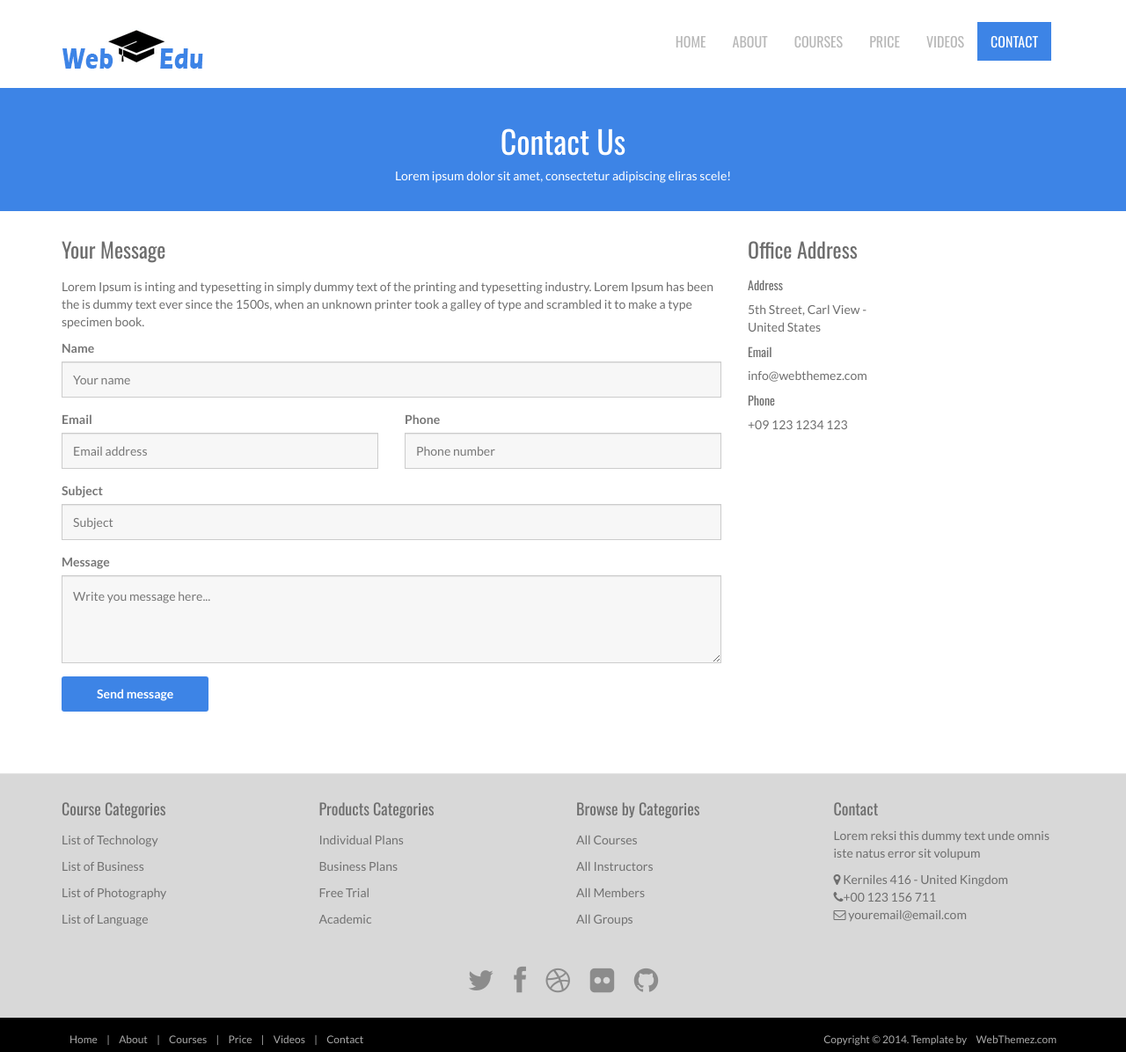
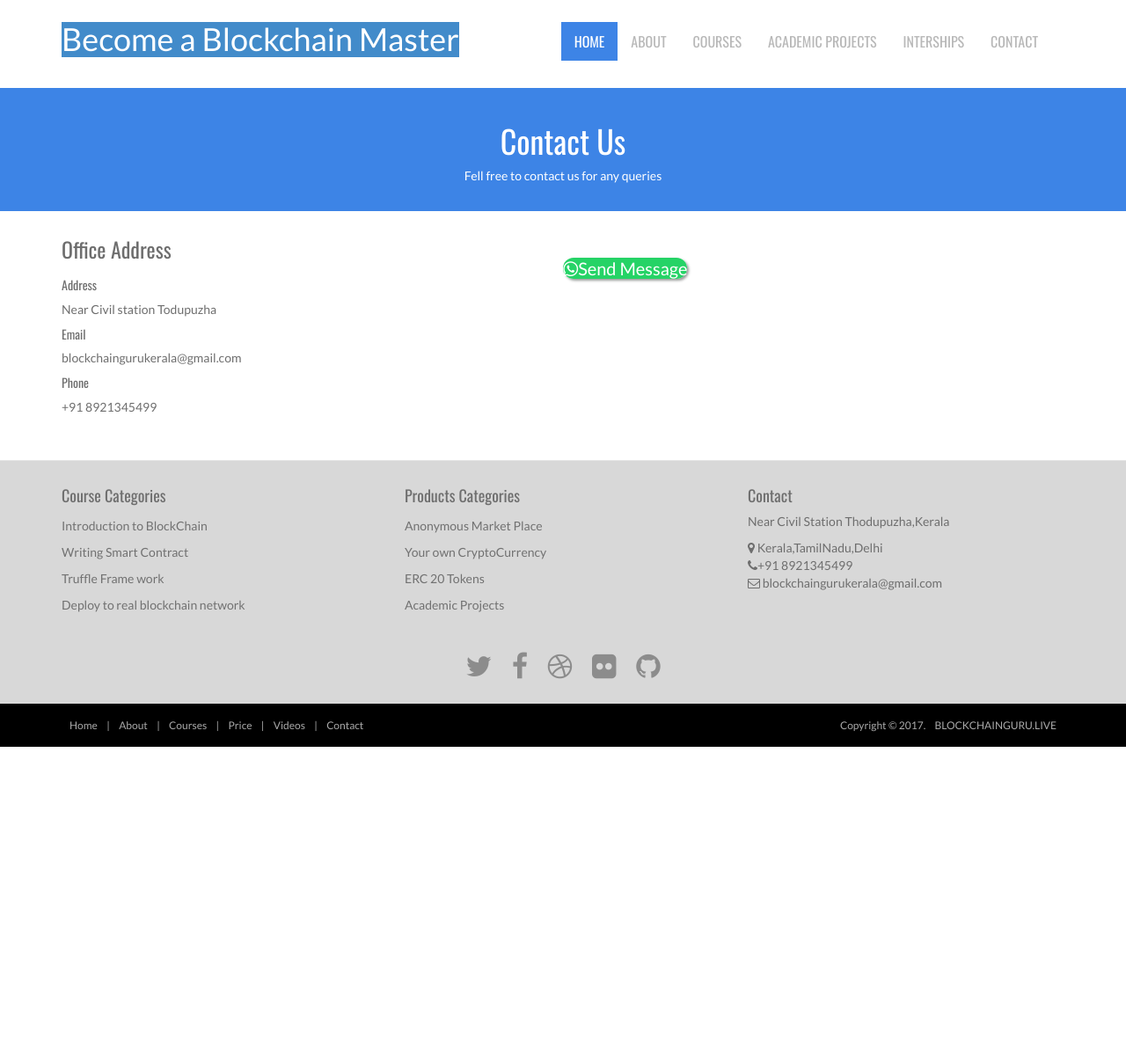
Before and after one commit to blockchaingurukerala/blockchainguru, a plain HTML site: page docs/contact.html in a window 1280 px wide. Shown: the whole page at 88% size. After the commit the page ends 849 px from the top, so only its background shows below. Drawn offline with nearby package versions, Linux system fonts and the light colour scheme; some packages are replaced by stand-ins of ours.

Commit message:
contact page

```diff
--- a/docs/assets/css/style.css
+++ b/docs/assets/css/style.css
@@ -1010,3 +1010,21 @@ list-style: none;
 		margin: 8px 0 0;
 	}
 }
+.float{
+	position:sticky;
+	width:60px;
+	height:60px;
+	bottom:40px;
+	right:40px;
+	background-color:#25d366;
+	color:#FFF;
+	border-radius:50px;
+	text-align:center;
+    font-size:20px;
+	box-shadow: 2px 2px 3px #999;
+	z-index:100;
+}
+
+.my-float{
+	margin-top:16px;
+}
--- a/docs/contact.html
+++ b/docs/contact.html
@@ -16,6 +16,7 @@ License URL: http://creativecommons.org/licenses/by/3.0/
 	<link rel="stylesheet" media="screen" href="http://fonts.googleapis.com/css?family=Open+Sans:300,400,700">
 	<link rel="stylesheet" href="assets/css/bootstrap.min.css">
 	<link rel="stylesheet" href="assets/css/font-awesome.min.css">
+	<link rel="stylesheet" href="https://maxcdn.bootstrapcdn.com/font-awesome/4.5.0/css/font-awesome.min.css">
 	<!-- Custom styles for our template -->
 	<link rel="stylesheet" href="assets/css/bootstrap-theme.css" media="screen">
 	<link rel="stylesheet" href="assets/css/style.css">
@@ -32,30 +33,30 @@ License URL: http://creativecommons.org/licenses/by/3.0/
 			<div class="container">
 				<div class="navbar-header">
 			<!-- Button for smallest screens -->
+				  <a  href="index.html" >
+					<p class="bg-primary h1 " style="margin-top:0px;">Become a Blockchain Master</p>
+					</a>
 				  <button type="button" class="navbar-toggle" data-toggle="collapse" data-target=".navbar-collapse"><span class="icon-bar"></span><span class="icon-bar"></span><span class="icon-bar"></span></button>
-				<a class="navbar-brand" href="index.html">
-					<img src="assets/images/logo.png" alt="Techro HTML5 template"></a>
 				</div>
 				<div class="navbar-collapse collapse">
 					<ul class="nav navbar-nav pull-right mainNav">
-					<li><a href="index.html">Home</a></li>
+						<li class="active"><a href="index.html">Home</a></li>
 						<li><a href="about.html">About</a></li>
 						<li><a href="courses.html">Courses</a></li>
-					<li><a href="price.html">Price</a></li>
-					<li><a href="videos.html">Videos</a></li>
+						<li><a href="price.html">Academic Projects</a></li>
+						<li><a href="videos.html">Interships</a></li>
+						<li><a href="contact.html">Contact</a></li>
 
-					<li class="active"><a href="contact.html">Contact</a></li>
 					</ul>
 				</div>
 				<!--/.nav-collapse -->
 			</div>
 		</div>
 		<!-- /.navbar -->
-
 		<header id="head" class="secondary">
             <div class="container">
                     <h1>Contact Us</h1>
-                    <p>Lorem ipsum dolor sit amet, consectetur adipiscing eliras scele!</p>
+                    <p>Fell free to contact us for any queries</p>
                 </div>
     </header>
 
@@ -63,57 +64,29 @@ License URL: http://creativecommons.org/licenses/by/3.0/
 	<!-- container -->
 	<div class="container">
 				<div class="row">
-					<div class="col-md-8">
-						<h3 class="section-title">Your Message</h3>
-						<p>
-						Lorem Ipsum is inting and typesetting in simply dummy text of the printing and typesetting industry. Lorem Ipsum has been the is dummy text ever since the 1500s, when an unknown printer took a galley of type and scrambled it to make a type specimen book.
-						</p>
 
-						<form class="form-light mt-20" role="form">
-							<div class="form-group">
-								<label>Name</label>
-								<input type="text" class="form-control" placeholder="Your name">
-							</div>
-							<div class="row">
 					<div class="col-md-6">
-									<div class="form-group">
-										<label>Email</label>
-										<input type="email" class="form-control" placeholder="Email address">
-									</div>
-								</div>
-								<div class="col-md-6">
-									<div class="form-group">
-										<label>Phone</label>
-										<input type="text" class="form-control" placeholder="Phone number">
-									</div>
-								</div>
-							</div>
-							<div class="form-group">
-								<label>Subject</label>
-								<input type="text" class="form-control" placeholder="Subject">
-							</div>
-							<div class="form-group">
-								<label>Message</label>
-								<textarea class="form-control" id="message" placeholder="Write you message here..." style="height:100px;"></textarea>
-							</div>
-							<button type="submit" class="btn btn-two">Send message</button><p><br/></p>
-						</form>
-					</div>
-					<div class="col-md-4">
 						<div class="row">
 							<div class="col-md-6">
 								<h3 class="section-title">Office Address</h3>
 								<div class="contact-info">
 									<h5>Address</h5>
-									<p>5th Street, Carl View - United States</p>
+									<p>Near Civil station Todupuzha</p>
 
 									<h5>Email</h5>
-									<p>info@webthemez.com</p>
+									<p>blockchaingurukerala@gmail.com</p>
 
 									<h5>Phone</h5>
-									<p>+09 123 1234 123</p>
+									<p>+91 8921345499</p>
 								</div>
 							</div>
+						</div>
+					</div>
+					<div class="col-md-6">
+						<div class="row"><br><br>
+							<a href="https://api.whatsapp.com/send?phone=918921345499&text=pls%20contact%20me" class="float" target="_blank">
+								<i class="fa fa-whatsapp my-float"></i>Send Message
+								</a>
 						</div>
 					</div>
 				</div>
@@ -125,7 +98,7 @@ License URL: http://creativecommons.org/licenses/by/3.0/
 		<div class="container">
    <div class="row">
   <div class="footerbottom">
-    <div class="col-md-3 col-sm-6">
+    <div class="col-md-4 col-sm-6">
       <div class="footerwidget">
         <h4>
           Course Categories
@@ -133,26 +106,26 @@ License URL: http://creativecommons.org/licenses/by/3.0/
         <div class="menu-course">
           <ul class="menu">
             <li><a href="#">
-                List of Technology
+                Introduction to BlockChain
               </a>
             </li>
             <li><a href="#">
-                List of Business
+                Writing Smart Contract
               </a>
             </li>
             <li><a href="#">
-                List of Photography
+                Truffle Frame work
               </a>
             </li>
             <li><a href="#">
-               List of Language
+               Deploy to real blockchain network
               </a>
             </li>
           </ul>
         </div>
       </div>
     </div>
-    <div class="col-md-3 col-sm-6">
+    <div class="col-md-4 col-sm-6">
       <div class="footerwidget">
         <h4>
           Products Categories
@@ -160,60 +133,33 @@ License URL: http://creativecommons.org/licenses/by/3.0/
         <div class="menu-course">
           <ul class="menu">
             <li> <a href="#">
-                Individual Plans  </a>
+                Anonymous Market Place</a>
             </li>
             <li><a href="#">
-                Business Plans
+               Your own CryptoCurrency
               </a>
             </li>
             <li><a href="#">
-                Free Trial
+               ERC 20 Tokens
               </a>
             </li>
             <li><a href="#">
-                Academic
+                Academic Projects
               </a>
             </li>
           </ul>
         </div>
       </div>
     </div>
-    <div class="col-md-3 col-sm-6">
-      <div class="footerwidget">
-        <h4>
-          Browse by Categories
-        </h4>
-        <div class="menu-course">
-          <ul class="menu">
-            <li><a href="#">
-                All Courses
-              </a>
-            </li>
-            <li> <a href="#">
-                All Instructors
-              </a>
-            </li>
-            <li><a href="#">
-                All Members
-              </a>
-            </li>
-            <li>
-              <a href="#">
-                All Groups
-              </a>
-            </li>
-          </ul>
-        </div>
-      </div>
-    </div>
-    <div class="col-md-3 col-sm-6">
+
+    <div class="col-md-4 col-sm-6">
             	<div class="footerwidget">
                          <h4>Contact</h4>
-                        <p>Lorem reksi this dummy text unde omnis iste natus error sit volupum</p>
+                        <p>Near Civil Station Thodupuzha,Kerala</p>
             <div class="contact-info">
-            <i class="fa fa-map-marker"></i> Kerniles 416  - United Kingdom<br>
-            <i class="fa fa-phone"></i>+00 123 156 711 <br>
-             <i class="fa fa-envelope-o"></i> youremail@email.com
+            <i class="fa fa-map-marker"></i> Kerala,TamilNadu,Delhi<br>
+            <i class="fa fa-phone"></i>+91 8921345499 <br>
+             <i class="fa fa-envelope-o"></i> blockchaingurukerala@gmail.com
               </div>
                 </div><!-- end widget -->
     </div>
@@ -250,7 +196,7 @@ License URL: http://creativecommons.org/licenses/by/3.0/
 					<div class="col-md-6 panel">
 						<div class="panel-body">
 							<p class="text-right">
-								Copyright &copy; 2014. Template by <a href="http://webthemez.com/" rel="develop">WebThemez.com</a>
+								Copyright &copy; 2017.  <a href="blockchainguru.live" rel="develop">BLOCKCHAINGURU.LIVE</a>
 							</p>
 						</div>
 					</div>
```
Also changed, not shown: docs/about.html (+8 -16 lines), docs/courses.html (+8 -16 lines), docs/index.html (+7 -9 lines), docs/price.html (+7 -15 lines), docs/sidebar-right.html (+7 -15 lines), docs/videos.html (+7 -15 lines). Lines whose indentation alone changed are shown as unchanged.
